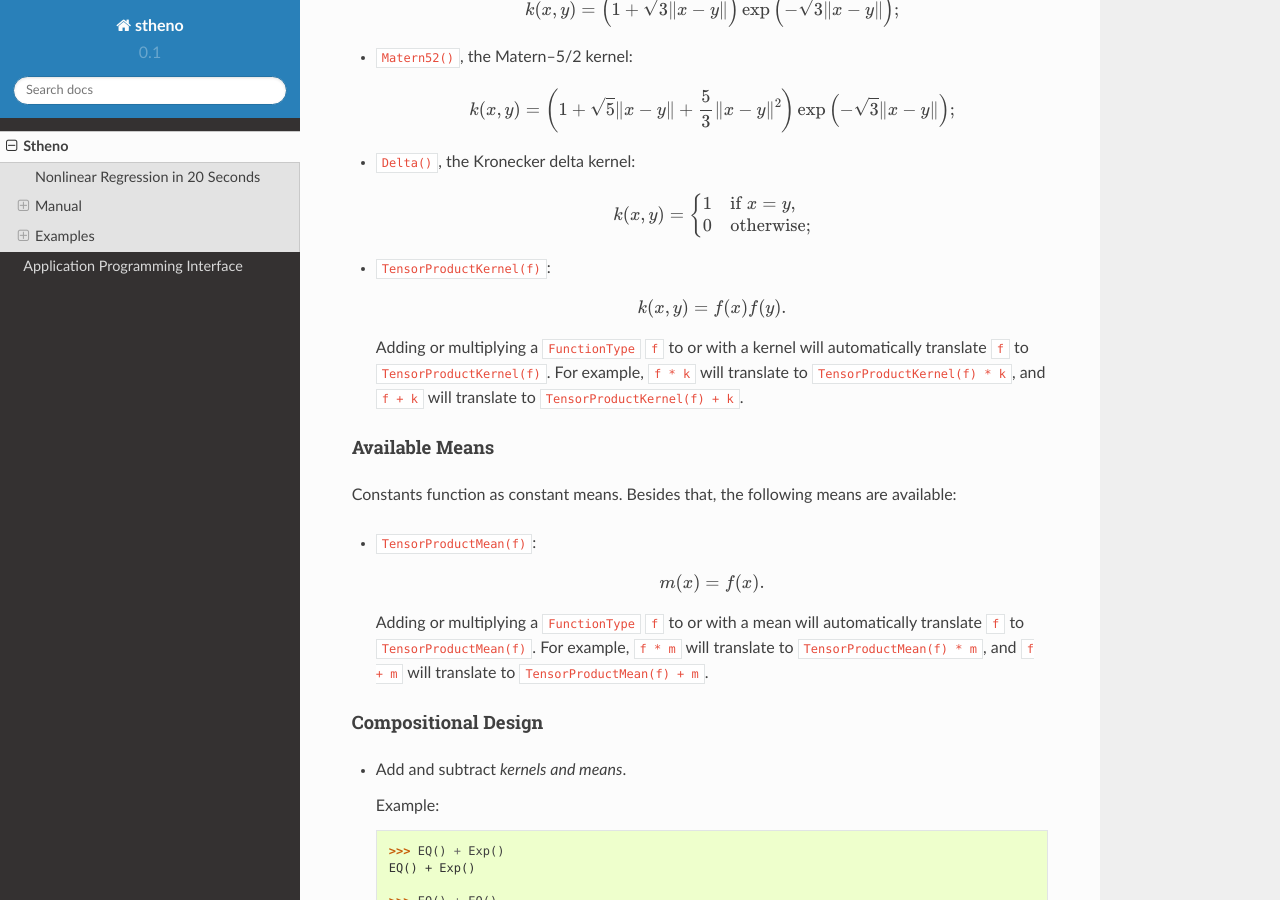
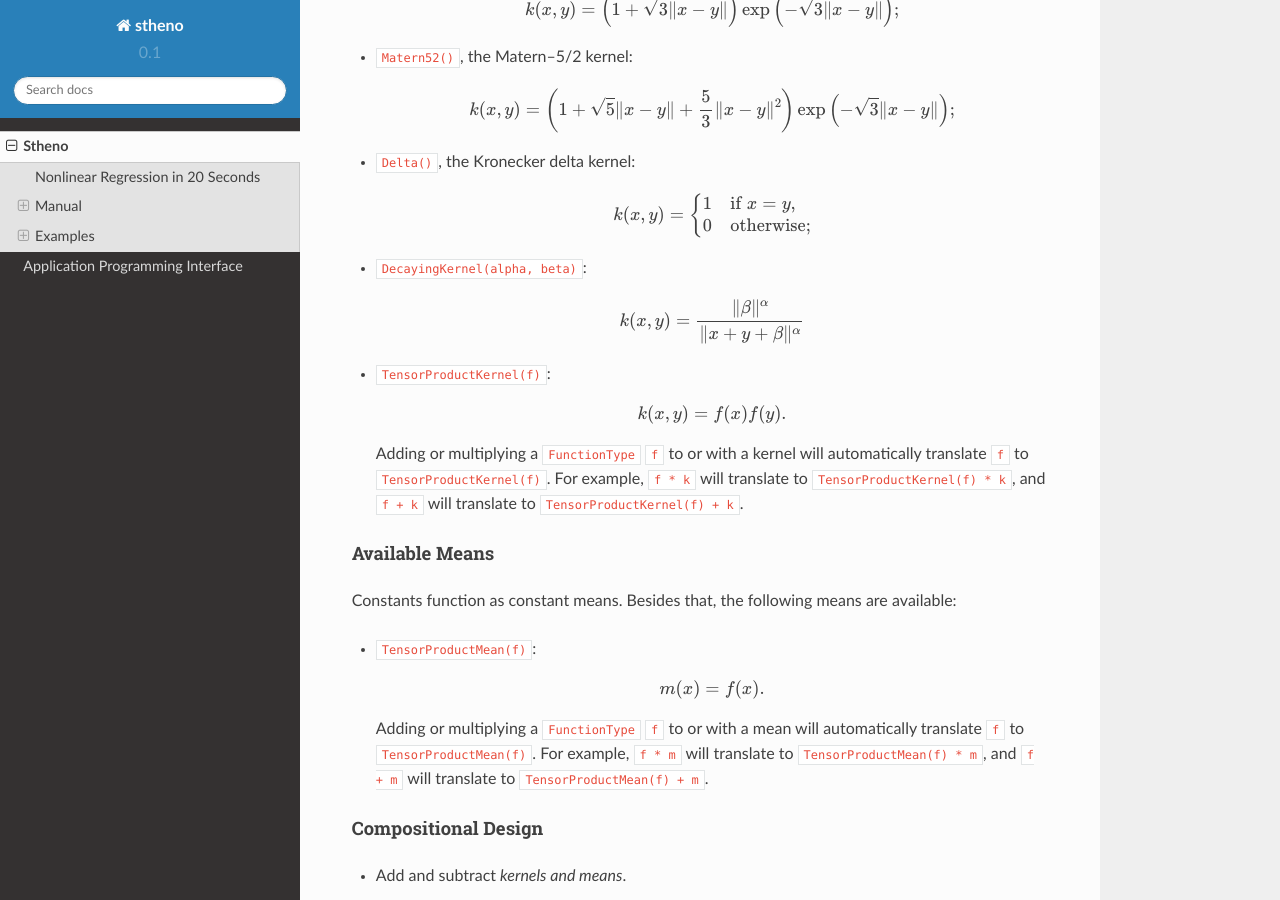
Before and after one commit to wesselb/stheno, a Sphinx documentation site: the page built from doc/readme.rst, in a window 1280 px wide and 900 px high, scrolled down 2511 px. Built offline with Sphinx 7.4.7 and the Read the Docs theme 2.0.0, drawn with Linux system fonts in a browser that asks for light colours.

Commit message:
Add DecayingKernel to README

```diff
--- a/doc/readme.rst
+++ b/doc/readme.rst
@@ -152,6 +152,10 @@ kernels are available:
           0 & \text{otherwise};
          \end{cases}
 
+-  ``DecayingKernel(alpha, beta)``:
+
+   .. math::  k(x, y) = \frac{\|\beta\|^\alpha}{\|x + y + \beta\|^\alpha}
+
 -  ``TensorProductKernel(f)``:
 
    .. math::  k(x, y) = f(x)f(y).
```
Also changed, not shown: README.md (+4 -0 lines).
